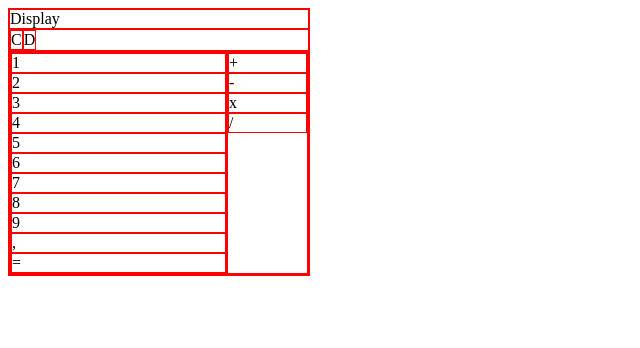
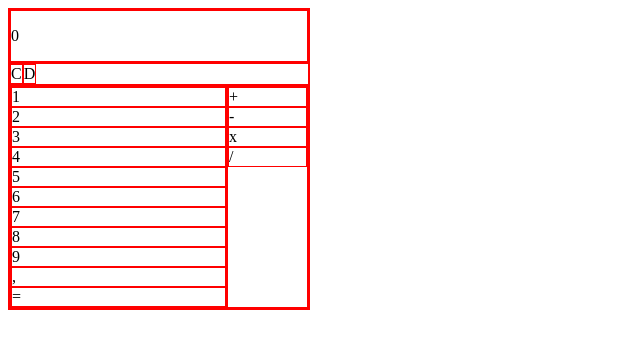
Before and after one commit to pontus393/top-calculator-project, a plain HTML site: page index.html in a window 1280 px wide. Shown: the whole page, without its empty margins (0-640 px from the left). Drawn offline with Linux system fonts and the light colour scheme.

Commit message:
Make display update numbers based on user input

```diff
--- a/index.html
+++ b/index.html
@@ -10,7 +10,9 @@
         <div class="container">
 
             <div class="display_container">
-                Display
+                <div class="display_numbers">
+                    <p>0</p>
+                </div>
             </div>
 
             <div class="clear-delete-buttons-container">
--- a/script.js
+++ b/script.js
@@ -31,11 +31,7 @@ function operate(calcOperator, calcfirstNumber, calcsecondNumber) {
 // Display value logic
 
 let displayValue = "0";
-
-// Write value of displayValue to the display
-
-// Update variable displayValue based on clicks
-
+const display = document.querySelector(".display_numbers");
 const numberButtons = document.querySelectorAll(".button.number");
 
 numberButtons.forEach((numberButton) => {
@@ -43,6 +39,7 @@ numberButtons.forEach((numberButton) => {
     numberButton.addEventListener("click", () => {
 
         displayValue += numberButton.id;
+        display.textContent = displayValue;
 
     });
 
```
